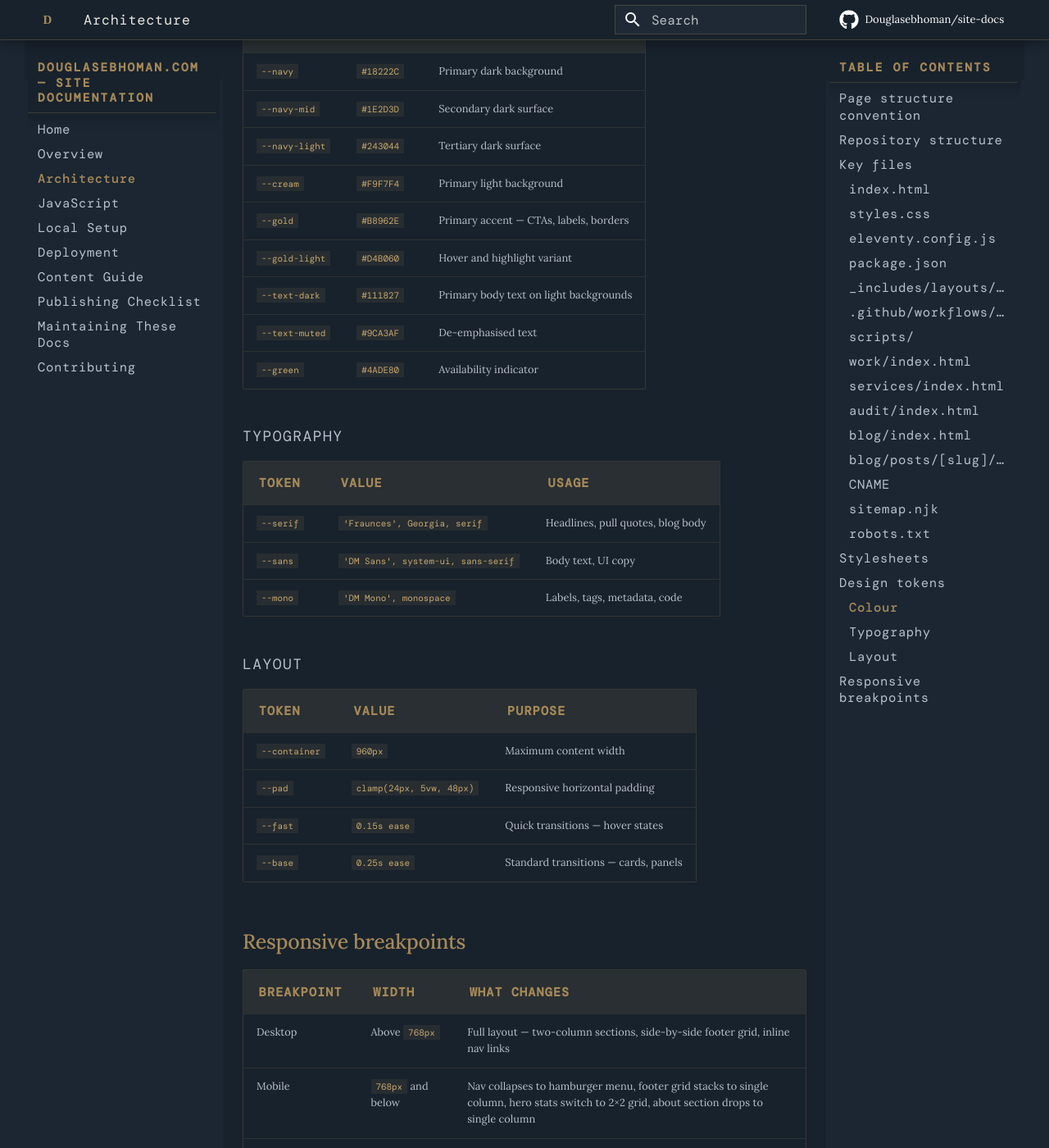
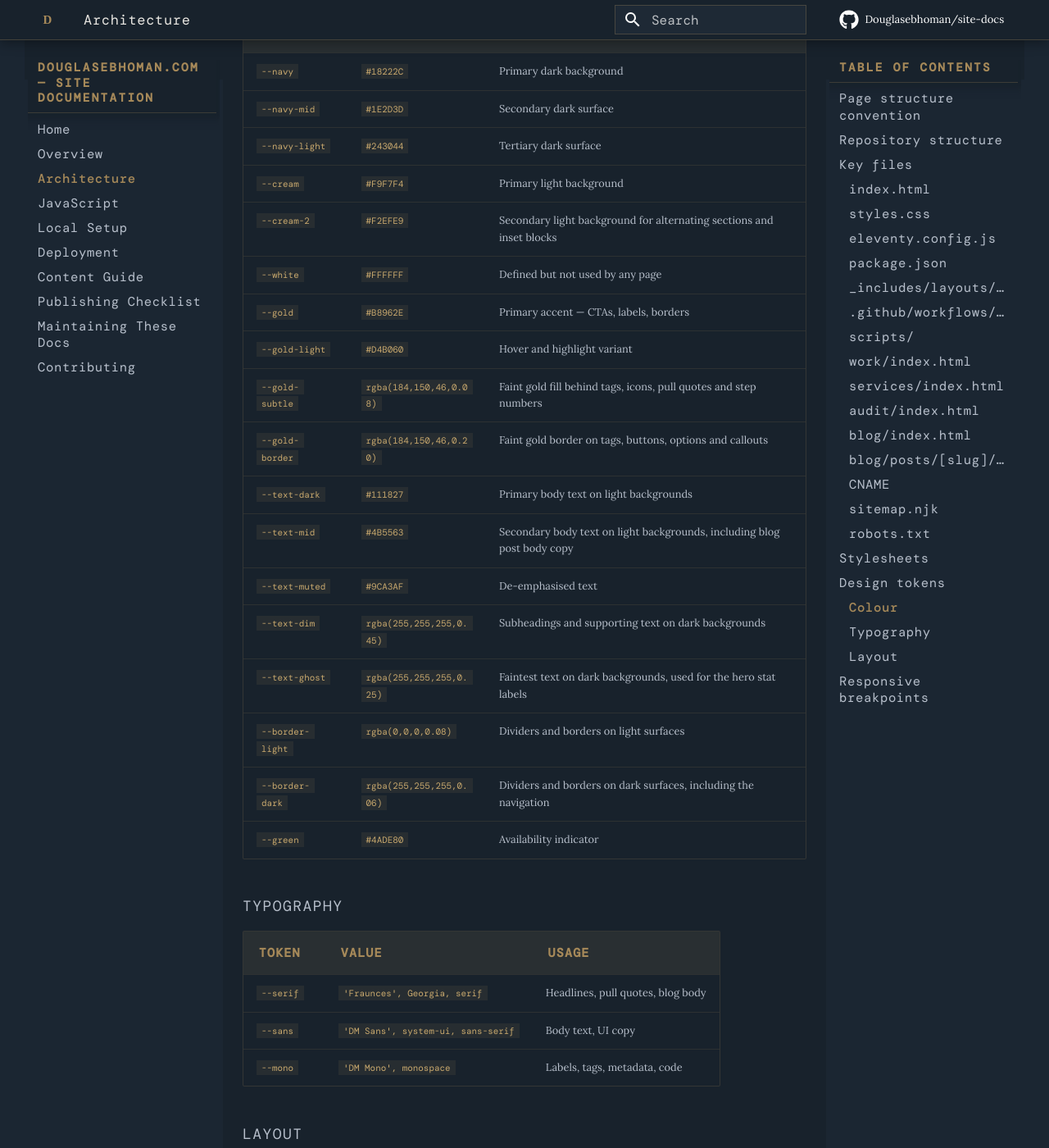
Before and after one commit to Douglasebhoman/site-docs, an MkDocs documentation site: the page built from docs/architecture.md, in a window 1280 px wide and 1400 px high, scrolled down 4852 px. Shown: the whole window at 82% size. Built offline with MkDocs 1.6.1 and Material for MkDocs 9.7.7, drawn with Linux system fonts in a browser that asks for light colours; some web fonts are replaced; comment, search, counter and statistics services are not loaded.

Commit message:
docs: complete design tokens, link booking steps, drop unverifiable row
Add the nine missing colour tokens with their styles.css values, point the
services booking-link steps at the publishing checklist, and remove the
newsletter welcome sequence row.

Co-Authored-By: Claude Opus 5.5 <noreply@anthropic.com>

```diff
--- a/docs/architecture.md
+++ b/docs/architecture.md
@@ -176,10 +176,19 @@ Reference these tokens in all new CSS. Do not use raw hex values.
 | `--navy-mid` | `#1E2D3D` | Secondary dark surface |
 | `--navy-light` | `#243044` | Tertiary dark surface |
 | `--cream` | `#F9F7F4` | Primary light background |
+| `--cream-2` | `#F2EFE9` | Secondary light background for alternating sections and inset blocks |
+| `--white` | `#FFFFFF` | Defined but not used by any page |
 | `--gold` | `#B8962E` | Primary accent — CTAs, labels, borders |
 | `--gold-light` | `#D4B060` | Hover and highlight variant |
+| `--gold-subtle` | `rgba(184,150,46,0.08)` | Faint gold fill behind tags, icons, pull quotes and step numbers |
+| `--gold-border` | `rgba(184,150,46,0.20)` | Faint gold border on tags, buttons, options and callouts |
 | `--text-dark` | `#111827` | Primary body text on light backgrounds |
+| `--text-mid` | `#4B5563` | Secondary body text on light backgrounds, including blog post body copy |
 | `--text-muted` | `#9CA3AF` | De-emphasised text |
+| `--text-dim` | `rgba(255,255,255,0.45)` | Subheadings and supporting text on dark backgrounds |
+| `--text-ghost` | `rgba(255,255,255,0.25)` | Faintest text on dark backgrounds, used for the hero stat labels |
+| `--border-light` | `rgba(0,0,0,0.08)` | Dividers and borders on light surfaces |
+| `--border-dark` | `rgba(255,255,255,0.06)` | Dividers and borders on dark surfaces, including the navigation |
 | `--green` | `#4ADE80` | Availability indicator |
 
 ### Typography
```
Also changed, not shown: docs/content-guide.md (+1 -4 lines), docs/overview.md (+0 -1 lines).
